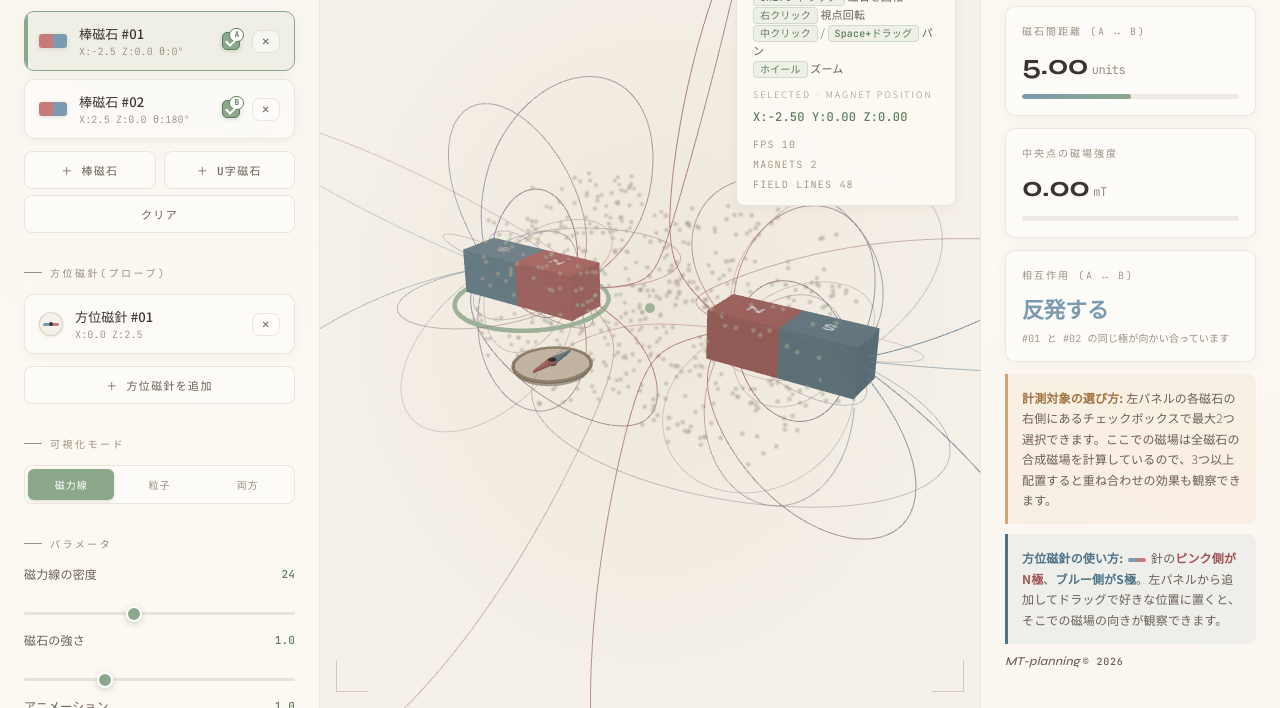
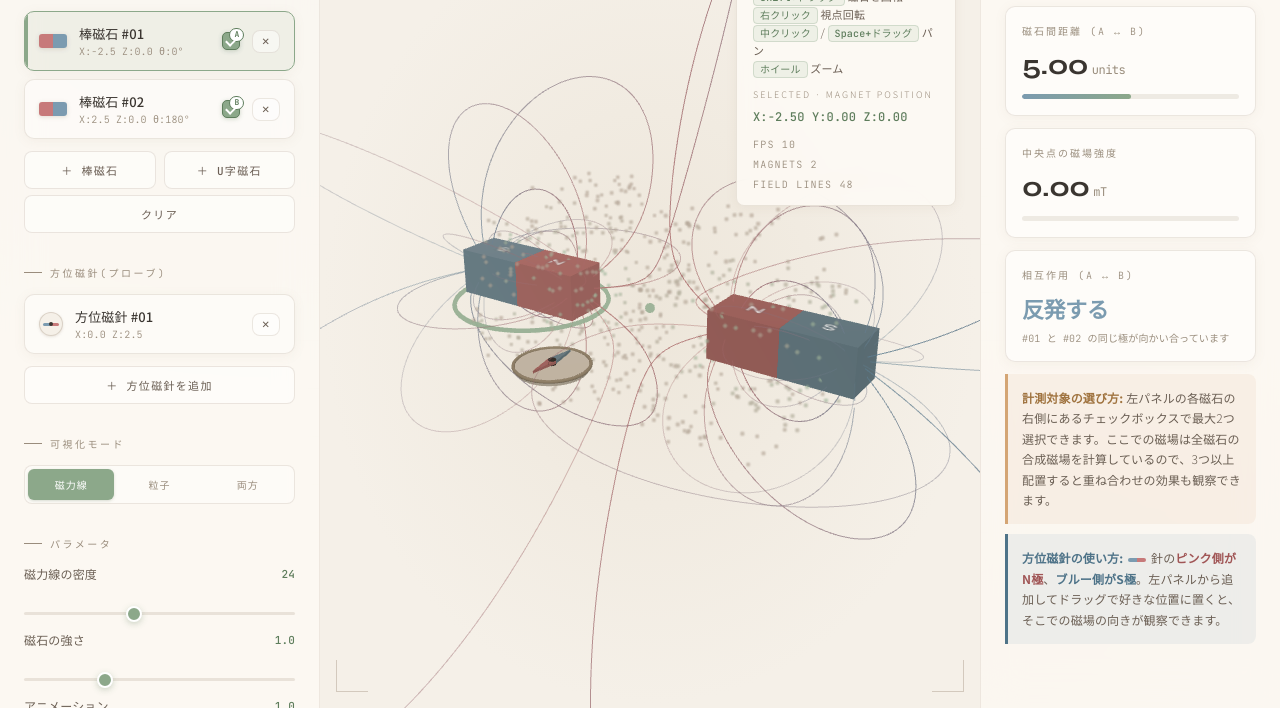
Before and after one commit to junybk/MagneticFieldVisualizer, a plain HTML site: page index.html in a window 1280 px wide. Shown: the part 92-800 px from the top of the page. Drawn offline with nearby package versions, Linux system fonts and the light colour scheme; animation ran at ten frames a second.

Commit message:
Remove outdated copyright notice from index.html

```diff
--- a/index.html
+++ b/index.html
@@ -173,7 +173,6 @@
         </span>
         針の<strong style="color: var(--accent-n-deep);">ピンク側がN極</strong>、<strong style="color: var(--accent-s-deep);">ブルー側がS極</strong>。左パネルから追加してドラッグで好きな位置に置くと、そこでの磁場の向きが観察できます。
       </div>
-      <div style="margin-top: 10px; font-family: 'Syne', serif; font-weight: 500; font-style: italic; letter-spacing: 0.02em; color: var(--text-mid); font-size: 12px;">MT-planning <span style="font-family: 'JetBrains Mono', monospace; font-style: normal; letter-spacing: 0.08em; font-size: 10px;">© 2026</span></div>
     </div>
   </aside>
 
```
